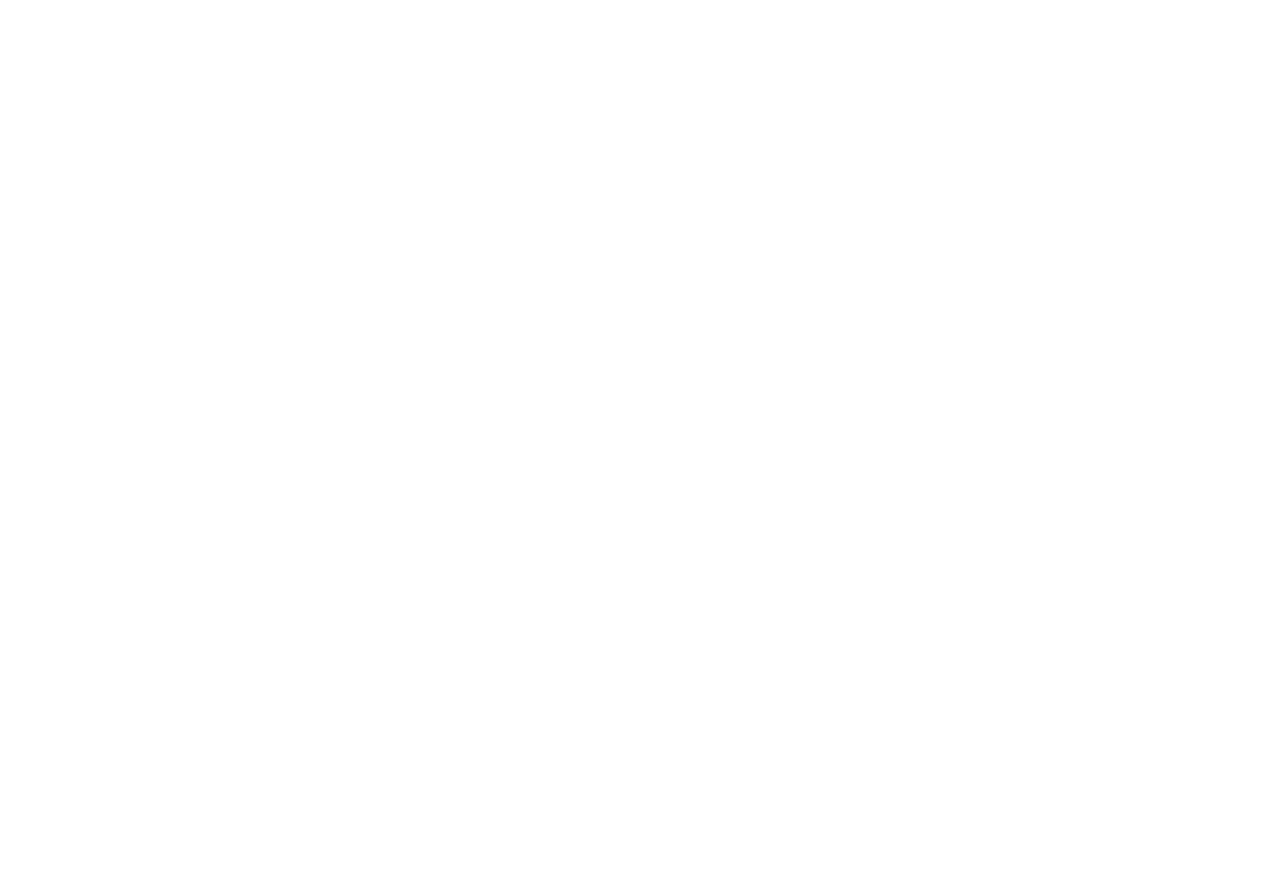
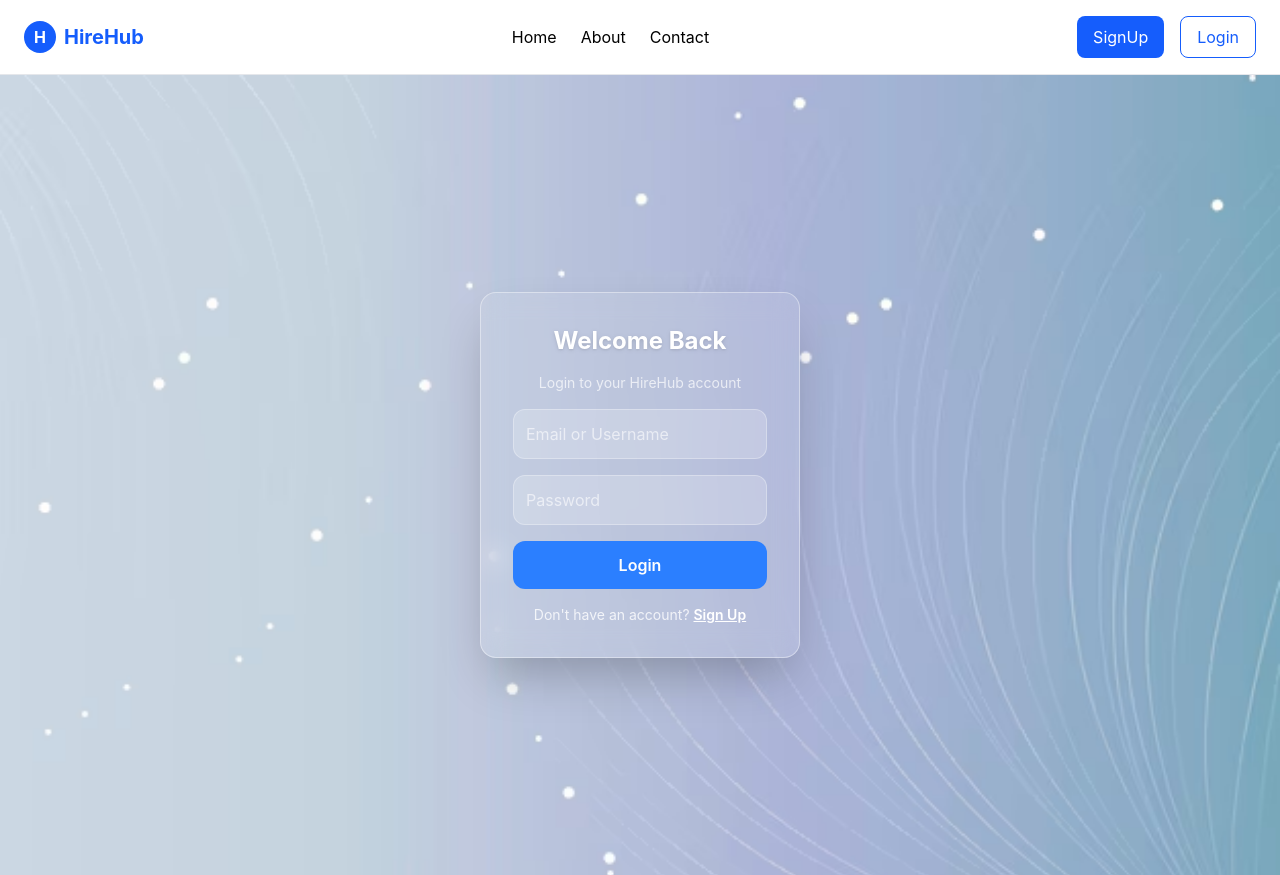
Before and after one commit to vidhi601/Job-Portal, a React app in the folder frontend/: page /Login in a window 1280 px wide. Before the commit this address had no page. Before the commit the page ends 800 px from the top, so only its background shows below. Built offline with nearby package versions, Linux system fonts and the light colour scheme; the HTML template or start-up script is replaced by a standard one.

Commit message:
Build login page

```diff
--- a/frontend/src/App.jsx
+++ b/frontend/src/App.jsx
@@ -1,11 +1,15 @@
 import { BrowserRouter,Routes,Route } from "react-router-dom";
 import Landing from "./pages/landing";
+import Login from "./pages/Login";
+import Signup from "./pages/Signup";
 
 function App(){
     return(
         <BrowserRouter>
         <Routes>
             <Route path="/" element={<Landing/>}/>
+            <Route path="/Login" element={<Login/>}/>
+            <Route path="/Signup" element={<Signup/>}/>
         </Routes>
 
 
--- a/frontend/src/components/Navbar.jsx
+++ b/frontend/src/components/Navbar.jsx
@@ -2,20 +2,20 @@
   return (
     <div className="flex justify-between items-center py-4 px-6 border-b border-gray-200">
 
-      {/* Logo */}
+
       <div className="flex items-center gap-2">
         <div className="bg-blue-600 text-white w-8 h-8 rounded-full flex items-center justify-center font-bold">H</div>
         <span className="text-blue-600 text-xl font-bold">HireHub</span>
       </div>
 
-      {/* Links */}
+
       <ul className="hidden md:flex gap-6 list-none">
         <li className="cursor-pointer hover:text-blue-600">Home</li>
         <li className="cursor-pointer hover:text-blue-600">About</li>
         <li className="cursor-pointer hover:text-blue-600">Contact</li>
       </ul>
 
-      {/* Buttons */}
+
       <div className="hidden md:flex gap-4">
         <button className="bg-blue-600 text-white px-4 py-2 rounded-lg">SignUp</button>
         <button className="border border-blue-600 text-blue-600 px-4 py-2 rounded-lg">Login</button>
--- /dev/null
+++ b/frontend/src/pages/Login.jsx
@@ -0,0 +1,41 @@
+import Navbar from "../components/Navbar";
+import bg from "../assets/login bg image.jpeg";
+
+function Login(){
+    return(
+        <div>
+            <Navbar/>
+            <div className="flex justify-center items-center min-h-screen"
+                style={{backgroundImage: `url(${bg})`, backgroundSize:"cover"}}>
+
+                <div className="bg-white/10 backdrop-blur-md p-8 rounded-2xl shadow-2xl w-80 space-y-4 border border-white/40">
+
+                    <h2 className="text-2xl font-bold text-center text-white drop-shadow">Welcome Back</h2>
+                    <p className="text-center text-white/70 text-sm">Login to your HireHub account</p>
+
+                    <input
+                        type="email"
+                        placeholder="Email or Username"
+                        className="p-3 bg-white/20 border border-white/30 text-white placeholder-white/60 w-full rounded-xl focus:outline-none focus:ring-2 focus:ring-white/50"
+                    />
+                    <input
+                        type="password"
+                        placeholder="Password"
+                        className="p-3 bg-white/20 border border-white/30 text-white placeholder-white/60 w-full rounded-xl focus:outline-none focus:ring-2 focus:ring-white/50"
+                    />
+
+                    <button className="w-full p-3 bg-blue-500 hover:bg-blue-600 text-white font-semibold rounded-xl transition duration-300">
+                        Login
+                    </button>
+
+                    <p className="text-center text-white/80 text-sm">
+                        Don't have an account? <span className="text-white font-semibold underline cursor-pointer">Sign Up</span>
+                    </p>
+                </div>
+
+            </div>
+        </div>
+    )
+}
+
+export default Login;
--- /dev/null
+++ b/frontend/src/pages/Signup.jsx
@@ -0,0 +1,20 @@
+import Navbar from "../components/Navbar";
+import bg from "../assets/login bg image.jpeg";
+
+function Signup(){
+    return(
+        <div>
+        <Navbar/>
+        <div className="flex justify-center items-center min-h-screen"
+                        style={{backgroundImage: `url(${bg})`, backgroundSize:"cover"}}>
+            <div className="">
+
+            </div>
+
+
+
+        </div>
+    </div>
+    )
+}
+export default Signup;
```
Also changed, not shown: frontend/src/assets/login bg image.jpeg (added).
